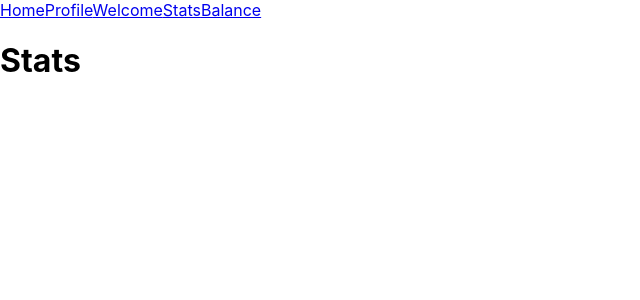
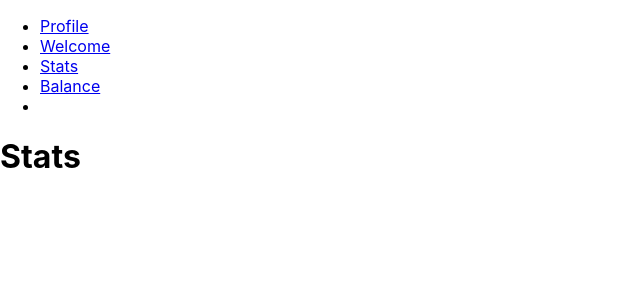
Before and after one commit to fac20/INCK-Front-End, a React (Create React App) app: page /stats in a window 1280 px wide. Shown: the top 300 px of the page, without its empty margins (0-640 px from the left). Built offline with nearby package versions, Linux system fonts and the light colour scheme.

Commit message:
INCK-15 Create Nav Bar Component Co-authored-by: Aishah <aishah92@gmail.com>

```diff
--- a/package.json
+++ b/package.json
@@ -8,6 +8,7 @@
     "@testing-library/user-event": "^7.2.1",
     "react": "^16.13.1",
     "react-dom": "^16.13.1",
+    "react-router-dom": "^5.2.0",
     "react-scripts": "3.4.3"
   },
   "scripts": {
--- a/src/App.js
+++ b/src/App.js
@@ -1,19 +1,13 @@
 import React from "react";
-import logo from "./logo.svg";
 import "./App.css";
 import { BrowserRouter, Switch, Route, Link } from "react-router-dom";
+import{ NavBar} from "./components/nav.js";
 
 function App() {
   return (
     <BrowserRouter>
-      <nav>
-        <Link to="/">Home</Link>
-        <Link to="/profile">Profile</Link>
-        <Link to="/welcome">Welcome</Link>
-        <Link to="/stats">Stats</Link>
-        <Link to="/balance">Balance</Link>
-      </nav>
-      {/* nav bar same for all (some components change depending on logged in) */}
+      <NavBar />
+      {/* how to make Nav appear for all except Home? */}
       <main>
         <Switch>
           <Route path="/" exact>
@@ -34,7 +28,7 @@ function App() {
           <Route path="/balance">
             <h1>Balance</h1>
           </Route>
-          <Route exact>
+          <Route>
             <h1>Oops! Page not found.</h1>
             <Link to="/">Back to Home</Link>
           </Route>
--- /dev/null
+++ b/src/components/nav.js
@@ -0,0 +1,28 @@
+import React from "react";
+import { Link } from "react-router-dom"
+
+export function NavBar () {
+
+    return (
+        <nav>
+        {/* <img />logo */}
+        <ul>
+          <li>
+          <Link to="/profile">Profile</Link>
+          </li>
+          <li>
+          <Link to="/welcome">Welcome</Link>
+          </li>
+          <li>
+          <Link to="/stats">Stats</Link>
+          </li>
+          <li>
+          <Link to="/balance">Balance</Link>
+          </li>
+          <li>
+            {/* logout button(if logged in) */}
+          </li>
+        </ul>
+      </nav>
+    )
+}
```
Also changed, not shown: 1 other file (tests, documents, lock files or other folders).
